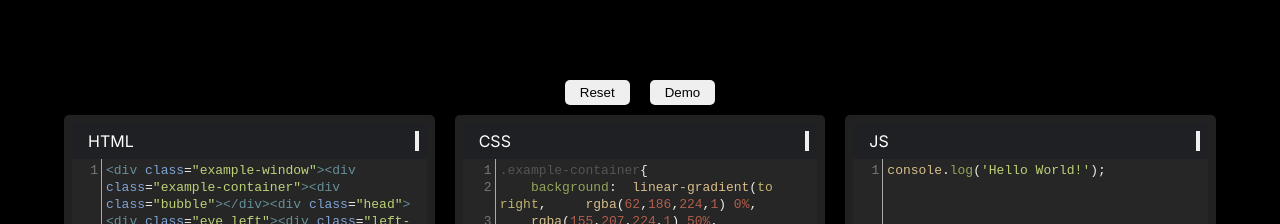
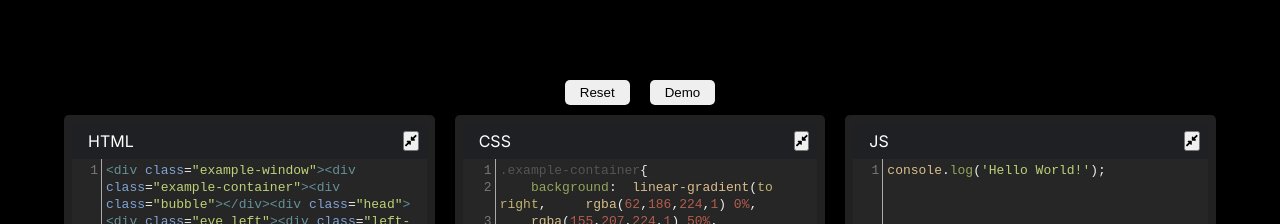
Before and after one commit to nancy-luu/clone-pen, a Next.js app: page / in a window 1280 px wide. Shown: the top 224 px of the page. Built offline with nearby package versions, Linux system fonts and the light colour scheme.

Commit message:
fix icon load error and adjust styling

```diff
--- a/src/app/page.module.css
+++ b/src/app/page.module.css
@@ -55,7 +55,7 @@
 
 .editorContainer.collapsed {
   flex-grow: 0;
-  background-color: hsl(0, 0%, 100%);
+  border: 1px solid transparent;
 }
 
 .CodeMirrorScroll {
--- a/src/components/Editor.jsx
+++ b/src/components/Editor.jsx
@@ -4,15 +4,13 @@
 import "codemirror/mode/xml/xml";
 import "codemirror/mode/javascript/javascript";
 import "codemirror/mode/css/css";
+import { FontAwesomeIcon } from '@fortawesome/react-fontawesome';
+import { faCompressAlt, faExpandAlt } from '@fortawesome/free-solid-svg-icons';
 import dynamic from 'next/dynamic';
 
 import styles from "@/app/page.module.css";
 
 const DynamicControlledEditor = dynamic(() => import('react-codemirror2').then(mod => mod.Controlled), { ssr: false });
-
-const DynamicFontAwesomeIcon = dynamic(() => import('@fortawesome/react-fontawesome').then(mod => mod.FontAwesomeIcon), { ssr: false });
-const DynamicFaCompressAlt = dynamic(() => import('@fortawesome/free-solid-svg-icons').then(mod => mod.faCompressAlt), { ssr: false });
-const DynamicFaExpandAlt = dynamic(() => import('@fortawesome/free-solid-svg-icons').then(mod => mod.faExpandAlt), { ssr: false });
 
 
 
@@ -51,8 +49,8 @@
           className={styles.expandCollapseBtn}
           onClick={() => setOpen((prevOpen) => !prevOpen)}
         >
-          <DynamicFontAwesomeIcon icon={open ? DynamicFaCompressAlt : DynamicFaExpandAlt} />
-        </button>
+          <FontAwesomeIcon icon={open ? faCompressAlt : faExpandAlt} />
+          </button>
       </div>
       <DynamicControlledEditor
         onBeforeChange={handleChange}
```
